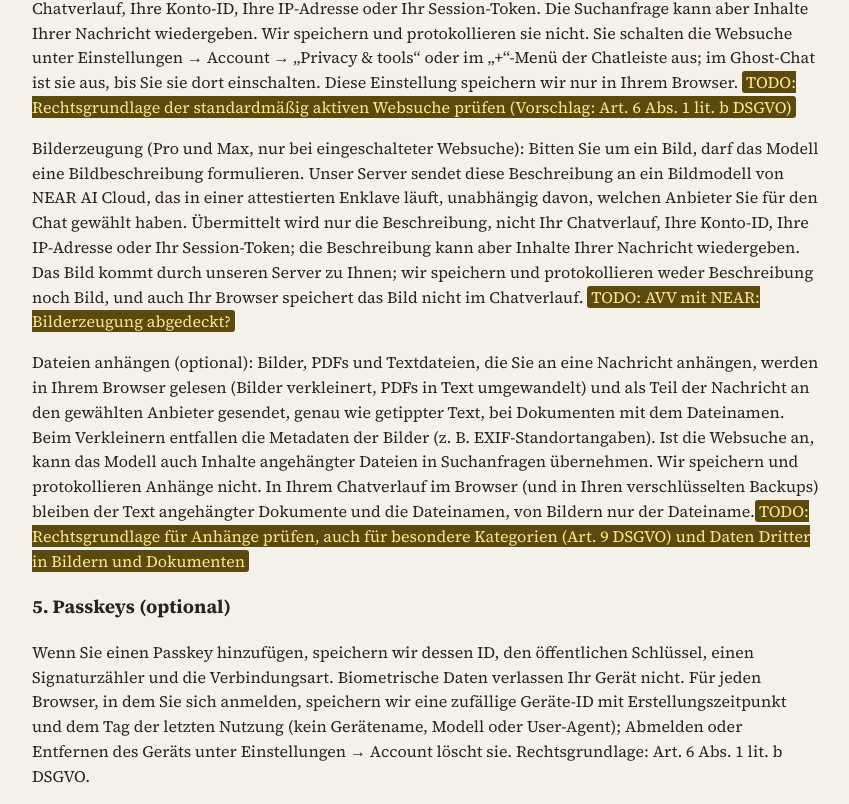
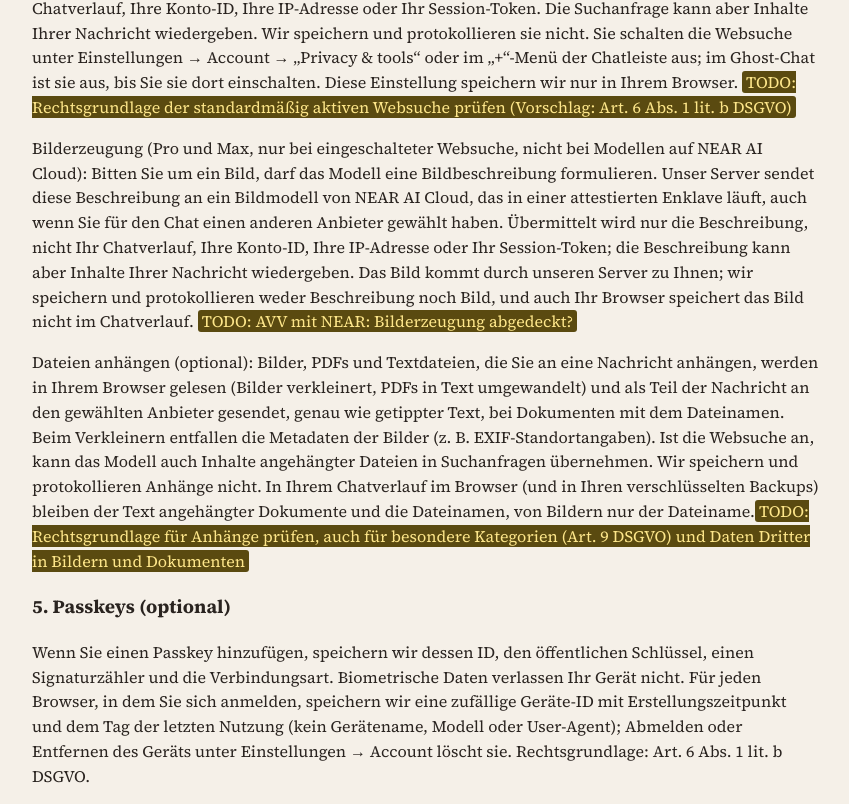
Before and after one commit to Zoldenburg-me/private-ai, a Next.js app: page /datenschutz in a window 1280 px wide. Shown: the part 1776-2580 px from the top of the page, without its empty margins (214-1063 px from the left). Built offline with nearby package versions, Linux system fonts and the light colour scheme.

Commit message:
docs(datenschutz): image generation is not offered on NEAR chats
Devin review of #67: the image paragraph (DE + EN) now names the NEAR
exclusion and no longer claims it applies whichever provider is picked;
the legal-pages test checks both.

```diff
--- a/app/datenschutz/page.tsx
+++ b/app/datenschutz/page.tsx
@@ -45,8 +45,8 @@ export default function Datenschutz() {
           Ihre Konto-ID, Ihre IP-Adresse oder Ihr Session-Token. Die Suchanfrage kann aber Inhalte Ihrer Nachricht wiedergeben. Wir speichern und protokollieren sie nicht.
           Sie schalten die Websuche unter Einstellungen → Account → „Privacy &amp; tools“ oder im „+“-Menü der Chatleiste aus; im Ghost-Chat ist sie aus, bis Sie sie dort einschalten.
           Diese Einstellung speichern wir nur in Ihrem Browser. <Todo>Rechtsgrundlage der standardmäßig aktiven Websuche prüfen (Vorschlag: Art. 6 Abs. 1 lit. b DSGVO)</Todo></p>
-        <p>Bilderzeugung (Pro und Max, nur bei eingeschalteter Websuche): Bitten Sie um ein Bild, darf das Modell eine Bildbeschreibung formulieren. Unser Server sendet diese Beschreibung an ein Bildmodell
-          von NEAR AI Cloud, das in einer attestierten Enklave läuft, unabhängig davon, welchen Anbieter Sie für den Chat gewählt haben. Übermittelt wird nur die Beschreibung, nicht Ihr Chatverlauf,
+        <p>Bilderzeugung (Pro und Max, nur bei eingeschalteter Websuche, nicht bei Modellen auf NEAR AI Cloud): Bitten Sie um ein Bild, darf das Modell eine Bildbeschreibung formulieren. Unser Server sendet diese Beschreibung an ein Bildmodell
+          von NEAR AI Cloud, das in einer attestierten Enklave läuft, auch wenn Sie für den Chat einen anderen Anbieter gewählt haben. Übermittelt wird nur die Beschreibung, nicht Ihr Chatverlauf,
           Ihre Konto-ID, Ihre IP-Adresse oder Ihr Session-Token; die Beschreibung kann aber Inhalte Ihrer Nachricht wiedergeben. Das Bild kommt durch unseren Server zu Ihnen;
           wir speichern und protokollieren weder Beschreibung noch Bild, und auch Ihr Browser speichert das Bild nicht im Chatverlauf. <Todo>AVV mit NEAR: Bilderzeugung abgedeckt?</Todo></p>
         <p>Dateien anhängen (optional): Bilder, PDFs und Textdateien, die Sie an eine Nachricht anhängen, werden in Ihrem Browser gelesen (Bilder verkleinert, PDFs in Text umgewandelt)
@@ -113,8 +113,8 @@ export default function Datenschutz() {
           account id, IP address or session token. The query can still repeat parts of your message. We neither store nor log it.
           Switch web search off under Settings → Account → “Privacy &amp; tools” or in the chat bar’s “+” menu; in ghost chat it is off until you turn it on there.
           We keep this setting only in your browser. <Todo>Confirm the legal basis for web search being on by default (proposal: Art. 6(1)(b) GDPR)</Todo></p>
-        <p>Image generation (Pro and Max, only with web search on): when you ask for an image, the model may write an image description. Our server sends that description to an image model
-          on NEAR AI Cloud that runs in an attested enclave, whichever provider you picked for the chat. Only the description is sent, not your chat history,
+        <p>Image generation (Pro and Max, only with web search on, not for models on NEAR AI Cloud): when you ask for an image, the model may write an image description. Our server sends that description to an image model
+          on NEAR AI Cloud that runs in an attested enclave, even when you picked another provider for the chat. Only the description is sent, not your chat history,
           account id, IP address or session token; the description can still repeat parts of your message. The image reaches you through our server;
           we neither store nor log the description or the image, and your browser does not keep the image in your chat history either. <Todo>DPA with NEAR: does it cover image generation?</Todo></p>
         <p>Attaching files (optional): images, PDFs and text files you attach to a message are read in your browser (images scaled down, PDFs turned into text) and sent to the
```
Also changed, not shown: 1 other file (tests, documents, lock files or other folders).
